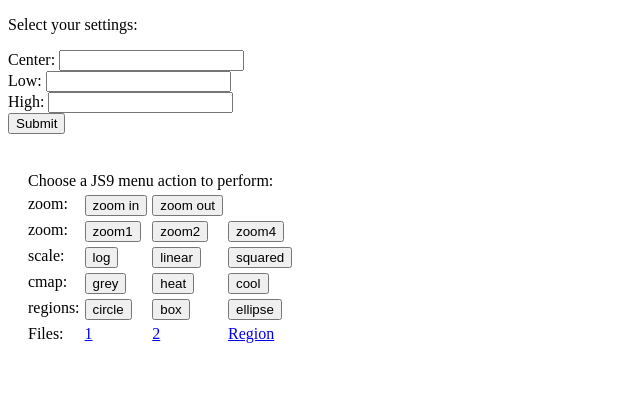
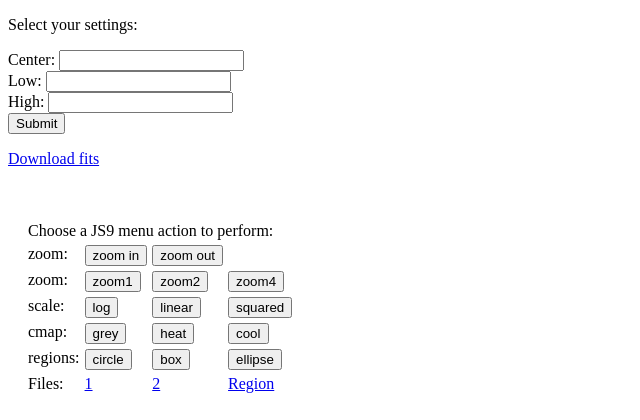
Before and after one commit to manuelmarcano22/DockerFlask, a Flask app: template templates/embed.html in a window 1280 px wide. Shown: the top 420 px of the page, without its empty margins (0-640 px from the left). Run offline with Flask 2, Linux system fonts and the light colour scheme; the template is opened without the code that fills it, so the values that code supplies are empty; parts of the project's set-up code (start-up, migrations or seed data) failed here and were passed over; some libraries are stand-ins or nearby versions.

Commit message:
Download fits

```diff
--- a/simpleapp.py
+++ b/simpleapp.py
@@ -69,6 +69,8 @@ def polynomial():
     if os.path.exists('cx25sexm.ms.fits'):
         os.rename('cx25sexm.ms.fits','cx25sexm.msrecent.fits')
         os.remove('cx25sexm.fits')
+
+
 
     if not os.path.exists('database'):
         os.makedirs('database')
@@ -142,6 +144,9 @@ def polynomial():
     #iraf.noao.twodspec.apextract.apall(ParList='static/cx25/cx25.par')
     iraf.noao.apextract.apall.saveParList(filename='uparm/cx25.par')
     iraf.noao.twodspec.apextract.apall(ParList='uparm/cx25.par')
+
+    #Copy to static
+    copyfile('cx25sexm.ms.fits','static/cx25/cx25sexm.ms.fits')
     ###### end spectracx25.py
 
 
--- a/templates/embed.html
+++ b/templates/embed.html
@@ -39,6 +39,9 @@
         <button type="submit">Submit</button>
     </form>
 
+    <p>
+<a href="{{url_for('static',filename='cx25/cx25sexm.ms.fits') }}"> Download fits </a>
+    </p>
 
     {{ plot_div|indent(4)|safe }}
 
```
